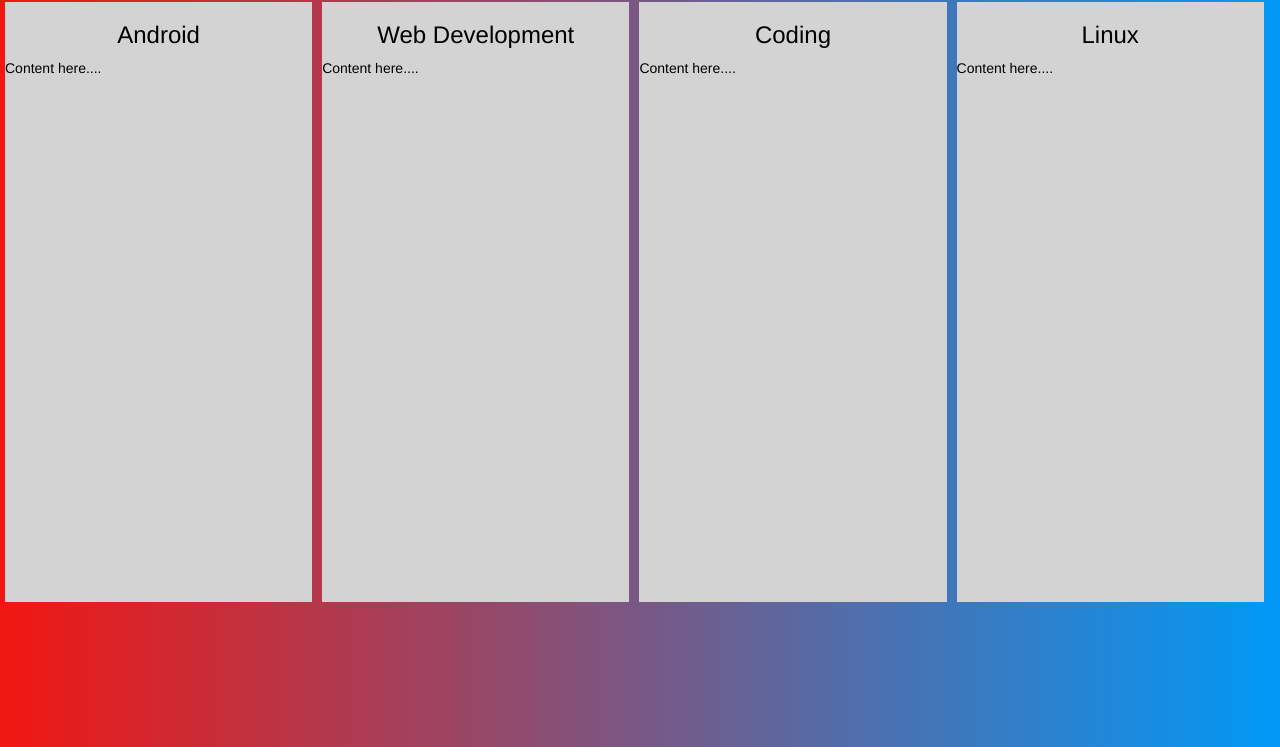
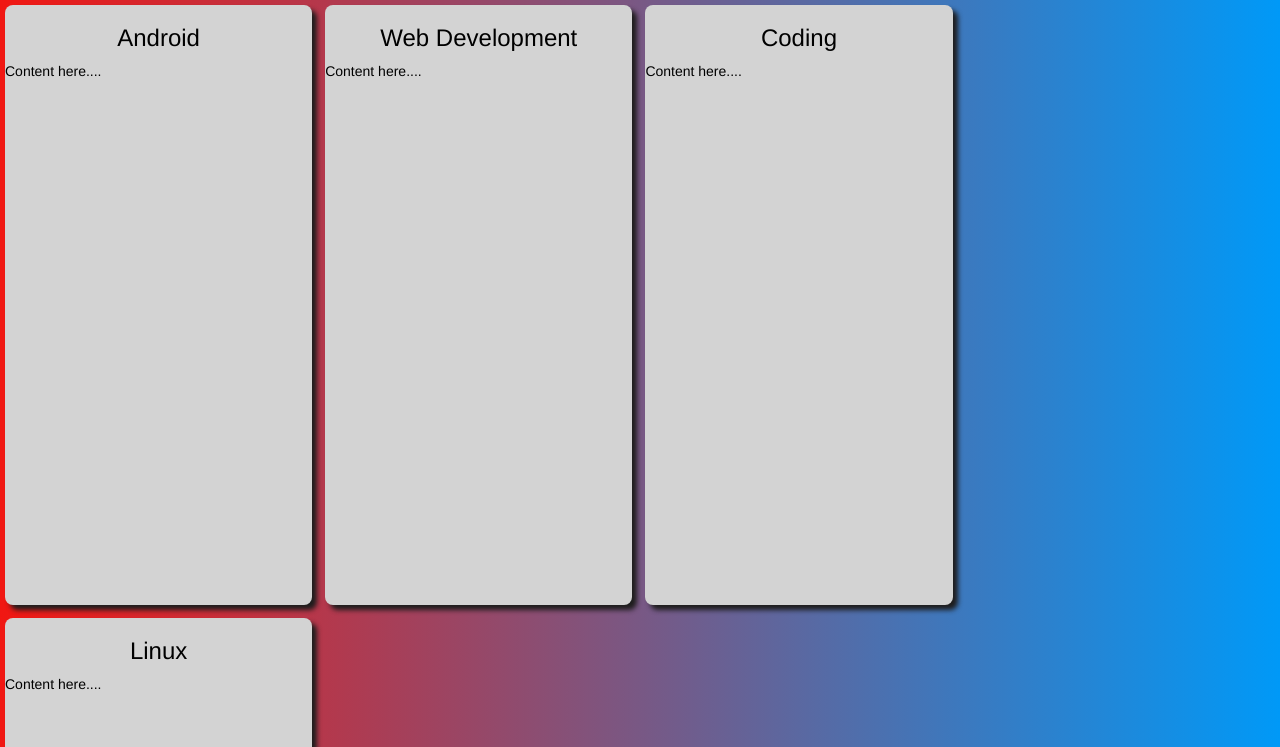
Before and after one commit to Njack-IITP/Njack-Website, a plain HTML site: page departments.html in a window 1280 px wide. Shown: the part 53-800 px from the top of the page. Drawn offline with nearby package versions, Linux system fonts and the light colour scheme.

Commit message:
Add border radius

```diff
--- a/style_department.css
+++ b/style_department.css
@@ -13,12 +13,16 @@
 
 .tabs{
 	margin:5px;
+	margin-top:8px;
+	margin-right:8px;
+	border-radius:8px;
 	float:left;
 	width:24%;
 	background-color:lightgrey;
 	height:75vh;
 	color:black;
 	cursor:pointer;
+	box-shadow:5px 5px 5px #1E1D1D;
 }
 
 
```
